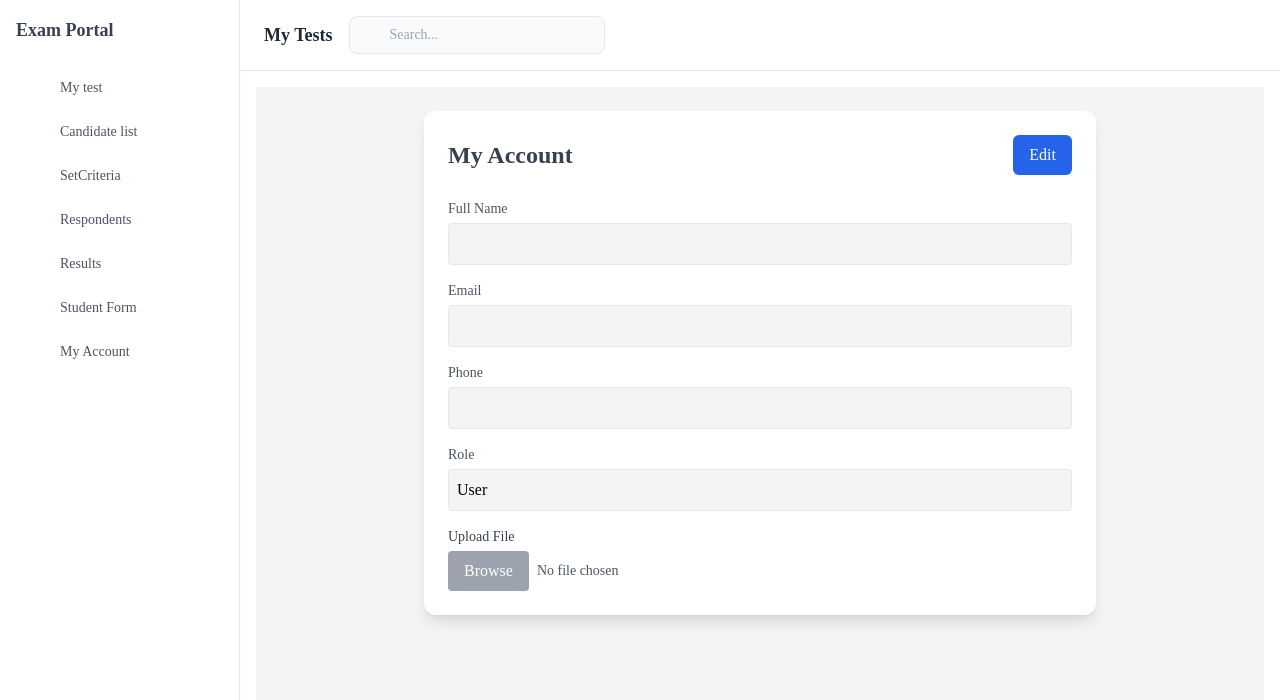
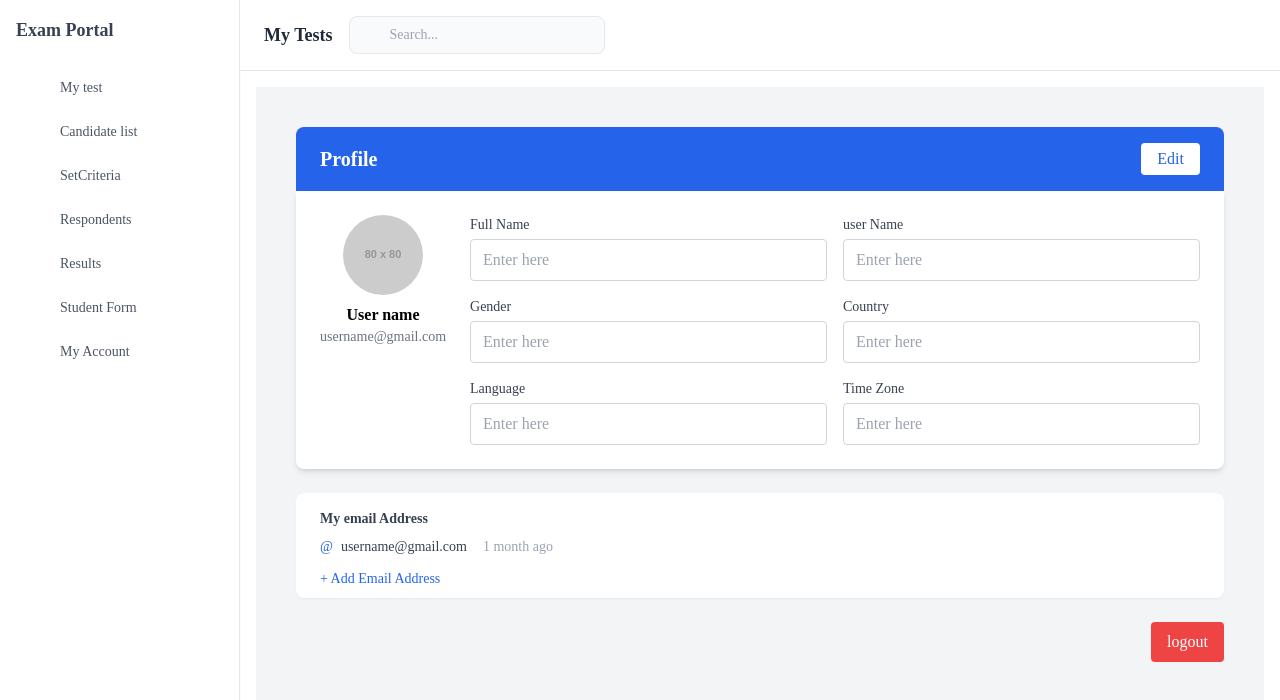
Before and after one commit to Thiru70/Test_Exam_Final, a React (Vite) app: page /MyAccount in a window 1280 px wide. Shown: the top 700 px of the page. Built offline with nearby package versions, Linux system fonts and the light colour scheme; some icons are missing.

Commit message:
MyAccount

```diff
--- a/src/Admin/Pages/MyAccount.jsx
+++ b/src/Admin/Pages/MyAccount.jsx
@@ -1,149 +1,104 @@
-import React, { useState, useRef } from "react";
+import React from "react";
 
-const MyAccount = () => {
-  const [editMode, setEditMode] = useState(false);
-  const [formData, setFormData] = useState({
-    fullName: "",
-    email: "",
-    phone: "",
-    role: "User", // or whatever role
-  });
+const ProfileForm = () => {
+  return (
+    <div className="bg-gray-100 p-6 md:p-10">
+      {/* Header */}
+      <div className="bg-blue-600 text-white py-4 px-6 rounded-t-lg flex justify-between items-center">
+        <h2 className="text-xl font-semibold">Profile</h2>
+        <button className="bg-white text-blue-600 font-medium px-4 py-1 rounded hover:bg-gray-100">
+          Edit
+        </button>
+      </div>
 
-  const fileInputRef = useRef(null);
-  const [fileName, setFileName] = useState("No file chosen");
-
-  const handleBrowseClick = () => {
-    fileInputRef.current.click();
-  };
-
-  const handleFileChange = (e) => {
-    const file = e.target.files[0];
-    if (file) {
-      setFileName(file.name);
-      console.log("Selected file:", file.name);
-      // Add upload logic here if needed
-    }
-  };
-
-  const handleChange = (e) => {
-    setFormData({ ...formData, [e.target.name]: e.target.value });
-  };
-
-  const handleSave = () => {
-    setEditMode(false);
-    console.log("Saved:", formData);
-  };
-
-  return (
-    <div className="min-h-screen bg-gray-100 flex justify-center items-start p-6">
-      <div className="bg-white w-full max-w-2xl rounded-xl shadow-lg p-6">
-        <div className="flex justify-between items-center mb-6">
-          <h2 className="text-2xl font-semibold text-gray-700">My Account</h2>
-          <button
-            className="px-4 py-2 bg-blue-600 text-white rounded-md hover:bg-blue-700"
-            onClick={() => setEditMode(!editMode)}
-          >
-            {editMode ? "Cancel" : "Edit"}
-          </button>
+      {/* Profile Info */}
+      <div className="p-6 flex flex-col md:flex-row items-start gap-6 bg-white rounded-b-lg shadow-md">
+        {/* Profile Image and Name */}
+        <div className="flex flex-col items-center">
+          <img
+            src="https://via.placeholder.com/80"
+            alt="Profile"
+            className="rounded-full w-20 h-20 object-cover"
+          />
+          <div className="text-center mt-2">
+            <h3 className="text-md font-semibold">User name</h3>
+            <p className="text-sm text-gray-500">username@gmail.com</p>
+          </div>
         </div>
 
-        <div className="space-y-4">
-          {/* Full Name */}
+        {/* Input Fields */}
+        <div className="flex-1 grid grid-cols-1 md:grid-cols-2 gap-4 w-full">
           <div>
-            <label className="block text-sm text-gray-600">Full Name</label>
+            <label className="block text-sm font-medium text-gray-700">Full Name</label>
             <input
               type="text"
-              name="fullName"
-              value={formData.fullName}
-              onChange={handleChange}
-              disabled={!editMode}
-              className={`mt-1 w-full p-2 border rounded ${
-                editMode ? "border-blue-400" : "bg-gray-100 border-gray-200"
-              }`}
+              placeholder="Enter here"
+              className="mt-1 block w-full border border-gray-300 rounded px-3 py-2"
             />
           </div>
-
-          {/* Email */}
           <div>
-            <label className="block text-sm text-gray-600">Email</label>
+            <label className="block text-sm font-medium text-gray-700">user Name</label>
             <input
-              type="email"
-              name="email"
-              value={formData.email}
-              onChange={handleChange}
-              disabled={!editMode}
-              className={`mt-1 w-full p-2 border rounded ${
-                editMode ? "border-blue-400" : "bg-gray-100 border-gray-200"
-              }`}
+              type="text"
+              placeholder="Enter here"
+              className="mt-1 block w-full border border-gray-300 rounded px-3 py-2"
             />
           </div>
-
-          {/* Phone */}
           <div>
-            <label className="block text-sm text-gray-600">Phone</label>
+            <label className="block text-sm font-medium text-gray-700">Gender</label>
             <input
               type="text"
-              name="phone"
-              value={formData.phone}
-              onChange={handleChange}
-              disabled={!editMode}
-              className={`mt-1 w-full p-2 border rounded ${
-                editMode ? "border-blue-400" : "bg-gray-100 border-gray-200"
-              }`}
+              placeholder="Enter here"
+              className="mt-1 block w-full border border-gray-300 rounded px-3 py-2"
             />
           </div>
-
-          {/* Role */}
           <div>
-            <label className="block text-sm text-gray-600">Role</label>
+            <label className="block text-sm font-medium text-gray-700">Country</label>
             <input
               type="text"
-              name="role"
-              value={formData.role}
-              disabled
-              className="mt-1 w-full p-2 border rounded bg-gray-100 border-gray-200"
+              placeholder="Enter here"
+              className="mt-1 block w-full border border-gray-300 rounded px-3 py-2"
             />
           </div>
-
-          {/* File Upload Section */}
-          <div className="mt-6">
-            <label className="block text-sm font-medium text-gray-700 mb-1">Upload File</label>
-            <div className="flex items-center gap-2">
-              <button
-                type="button"
-                onClick={handleBrowseClick}
-                disabled={!editMode}
-                className={`px-4 py-2 rounded text-white ${
-                  editMode ? "bg-green-600 hover:bg-green-700" : "bg-gray-400 cursor-not-allowed"
-                }`}
-              >
-                Browse
-              </button>
-              <span className="text-sm text-gray-600">{fileName}</span>
-            </div>
+          <div>
+            <label className="block text-sm font-medium text-gray-700">Language</label>
             <input
-              type="file"
-              ref={fileInputRef}
-              onChange={handleFileChange}
-              className="hidden"
+              type="text"
+              placeholder="Enter here"
+              className="mt-1 block w-full border border-gray-300 rounded px-3 py-2"
+            />
+          </div>
+          <div>
+            <label className="block text-sm font-medium text-gray-700">Time Zone</label>
+            <input
+              type="text"
+              placeholder="Enter here"
+              className="mt-1 block w-full border border-gray-300 rounded px-3 py-2"
             />
           </div>
         </div>
+      </div>
 
-        {/* Save Button */}
-        {editMode && (
-          <div className="flex justify-end mt-6">
-            <button
-              onClick={handleSave}
-              className="px-5 py-2 bg-green-500 text-white rounded-md hover:bg-green-600"
-            >
-              Save Changes
-            </button>
-          </div>
-        )}
+      {/* Email Section */}
+      <div className="px-6 pt-4 pb-2 bg-white mt-6 rounded-lg shadow-sm">
+        <p className="font-semibold text-sm text-gray-700 mb-2">My email Address</p>
+        <div className="flex items-center gap-2 text-sm text-gray-700">
+          <span className="text-blue-600">@</span>
+          username@gmail.com <span className="text-gray-400 ml-2">1 month ago</span>
+        </div>
+        <button className="mt-3 text-blue-600 text-sm font-medium hover:underline">
+          + Add Email Address
+        </button>
+      </div>
+
+      {/* Logout */}
+      <div className="flex justify-end mt-6">
+        <button className="bg-red-500 text-white px-4 py-2 rounded hover:bg-red-600">
+          logout
+        </button>
       </div>
     </div>
   );
 };
 
-export default MyAccount;
+export default ProfileForm;
```
